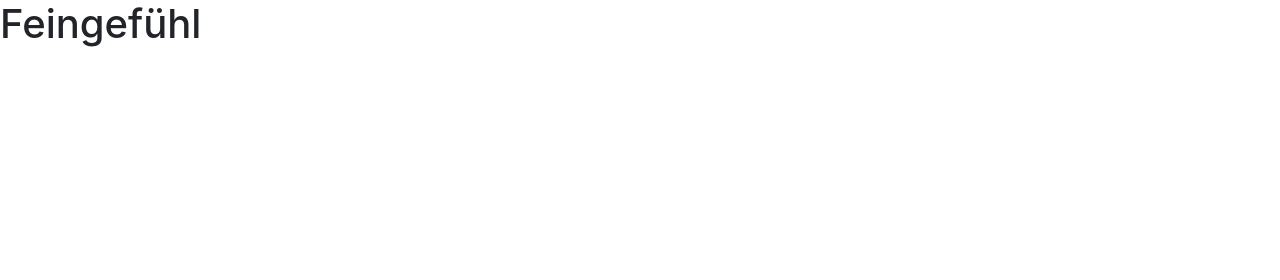
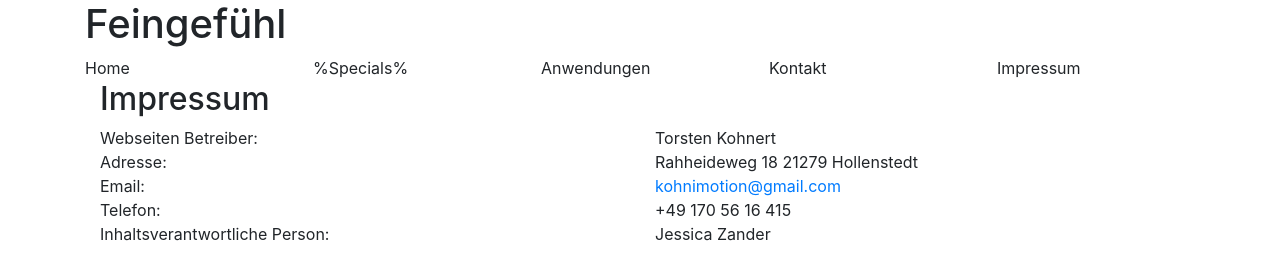
Before and after one commit to kohnimotion/feingefuehl2, a plain HTML site: page index.html in a window 1280 px wide. Drawn offline with nearby package versions, Linux system fonts and the light colour scheme.

Commit message:
Further Progress Changed impressum

```diff
--- a/index.html
+++ b/index.html
@@ -10,7 +10,75 @@
   </head>
 
   <body>
-    <h1>Feingefühl</h1>
+    <div class="container">
+      <!-- Content here -->
+      <h1>Feingefühl</h1>
+      <div class="row">
+        <div class="col-sm">
+          Home
+        </div>
+        <div class="col-sm">
+          %Specials%
+        </div>
+        <div class="col-sm">
+          Anwendungen
+        </div>
+        <div class="col-sm">
+          Kontakt
+        </div>
+        <div class="col-sm">
+          Impressum
+        </div>
+      </div>
+      <div class="container">
+        <div class="row">
+          <div class="col">
+            <h2>Impressum</h2>
+          </div>
+        </div>
+        <div class="row">
+          <div class="col-sm">
+            Webseiten Betreiber:
+          </div>
+          <div class="col-sm">
+            Torsten Kohnert
+          </div>
+        </div>
+        <div class="row">
+          <div class="col-sm">
+            Adresse:
+          </div>
+          <div class="col-sm">
+            Rahheideweg 18
+            21279 Hollenstedt
+          </div>
+        </div>
+        <div class="row">
+          <div class="col-sm">
+            Email:
+          </div>
+          <div class="col-sm">
+            <a href="mailto:kohnimotion@gmail.com?subject=feedback">kohnimotion@gmail.com</a>
+          </div>
+        </div>
+        <div class="row">
+          <div class="col-sm">
+            Telefon:
+          </div>
+          <div class="col-sm">
+            +49 170 56 16 415
+          </div>
+        </div>
+        <div class="row">
+          <div class="col-sm">
+            Inhaltsverantwortliche Person:
+          </div>
+          <div class="col-sm">
+            Jessica Zander
+          </div>
+        </div>
+      </div>
+    </div>
 
     <!-- Optional JavaScript -->
     <!-- JQuery first, then Popper.js, then Bootstrap JS -->
```
Also changed, not shown: main_layout.css (added).
